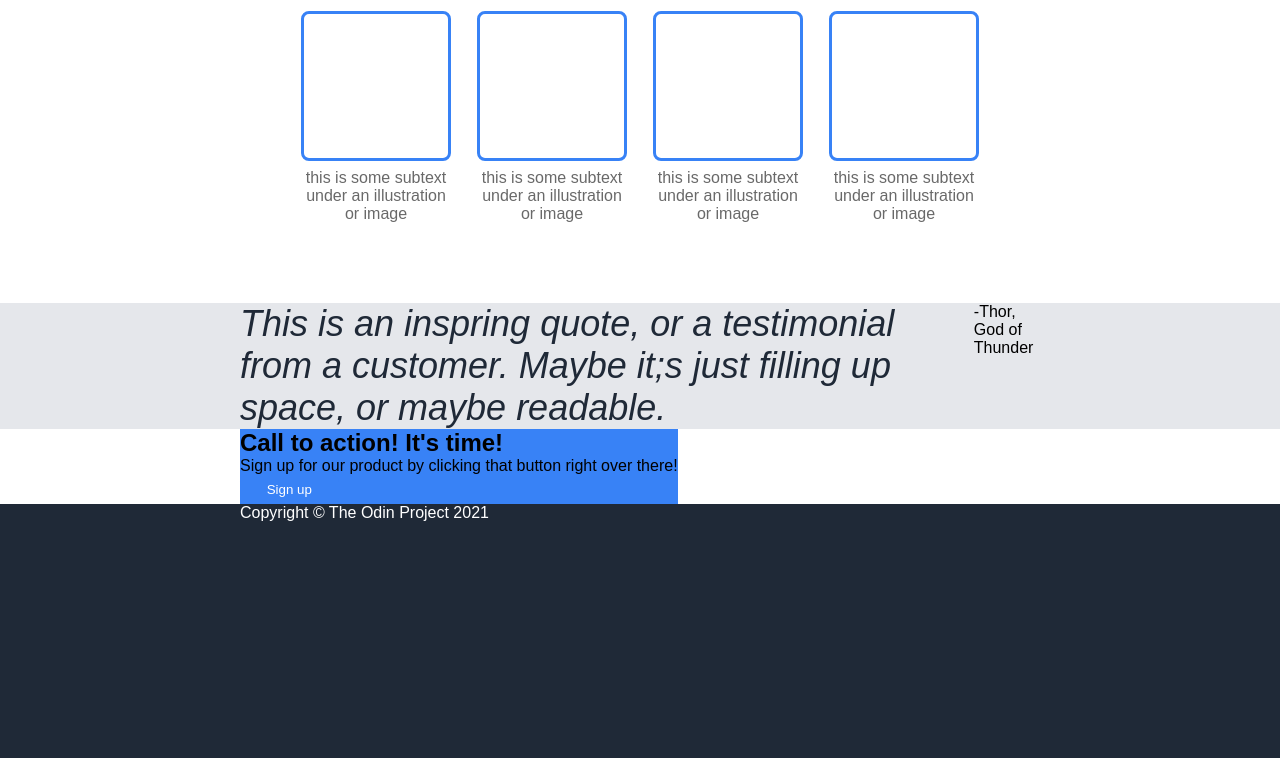
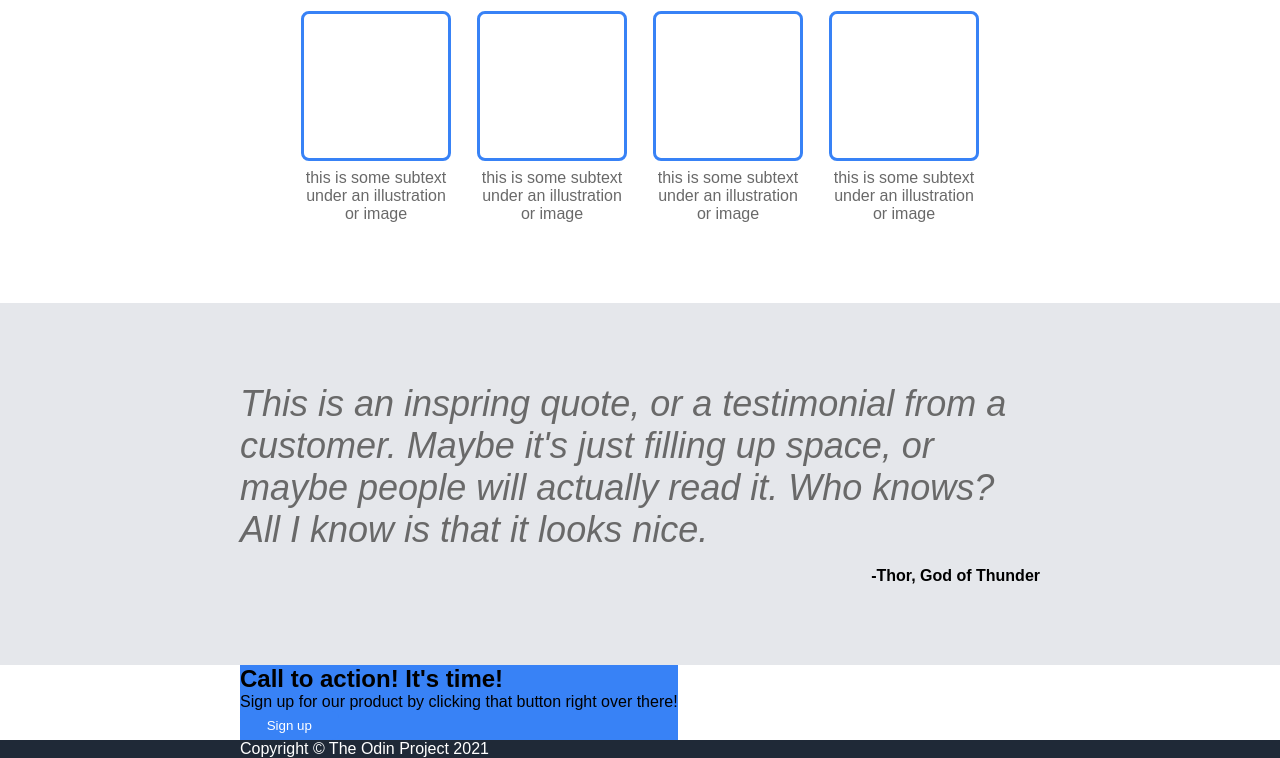
Before and after one commit to s13dev/landing-page-odin, a plain HTML site: page index.html in a window 1280 px wide. Shown: the part 517-1275 px from the top of the page. Before the commit the page ends 1039 px from the top, so only its background shows below. Drawn offline with Linux system fonts and the light colour scheme.

Commit message:
Add flex/style to quote and wrap list items

```diff
--- a/index.html
+++ b/index.html
@@ -51,8 +51,11 @@
   </div>
 
   <div class="container quote">
-    <p class="quoteBody">This is an inspring quote, or a testimonial from a customer. Maybe it;s just filling up space, or maybe readable.</p>
-    <p>-Thor, God of Thunder</p>
+    <p class="quoteBody">
+      This is an inspring quote, or a testimonial from a customer. Maybe it's just filling up space,
+      or maybe people will actually read it. Who knows? All I know is that it looks nice.
+    </p>
+    <p class="quoteAuthor">-Thor, God of Thunder</p>
   </div>
 
   <div class="container signup">
--- a/styles/style.css
+++ b/styles/style.css
@@ -24,6 +24,7 @@ button {
 /* header */
 .header {
   display: flex;
+  justify-content: center;
   padding: 1em 15em;
   background-color: #1F2937;
   color: white;
@@ -43,6 +44,8 @@ a {
 /* blurb */
 .blurb {
   display: flex;
+  justify-content: center;
+  flex-wrap: wrap;
   gap: 3em;
   padding: 5em 15em;
   background-color: #1F2937;
@@ -101,6 +104,7 @@ button {
 
 .listContainer {
   display: flex;
+  flex-wrap: wrap;
   justify-content: center;
   gap: 2em;
 }
@@ -130,14 +134,22 @@ button {
 /* quote */
 .quote {
   display: flex;
-  padding: 0 15em;
+  flex-direction: column;
+  gap: 1em;
+  padding: 5em 15em;
   background-color: #E5E7EB;
 }
 
 .quoteBody {
   font-size: 36px;
   font-style: italic;
-  color: #1F2937;
+  font-weight: 100;
+  color: dimgrey;
+}
+
+.quoteAuthor {
+  margin-left: auto;
+  font-weight: Bold;
 }
 
 /* signup */
```
